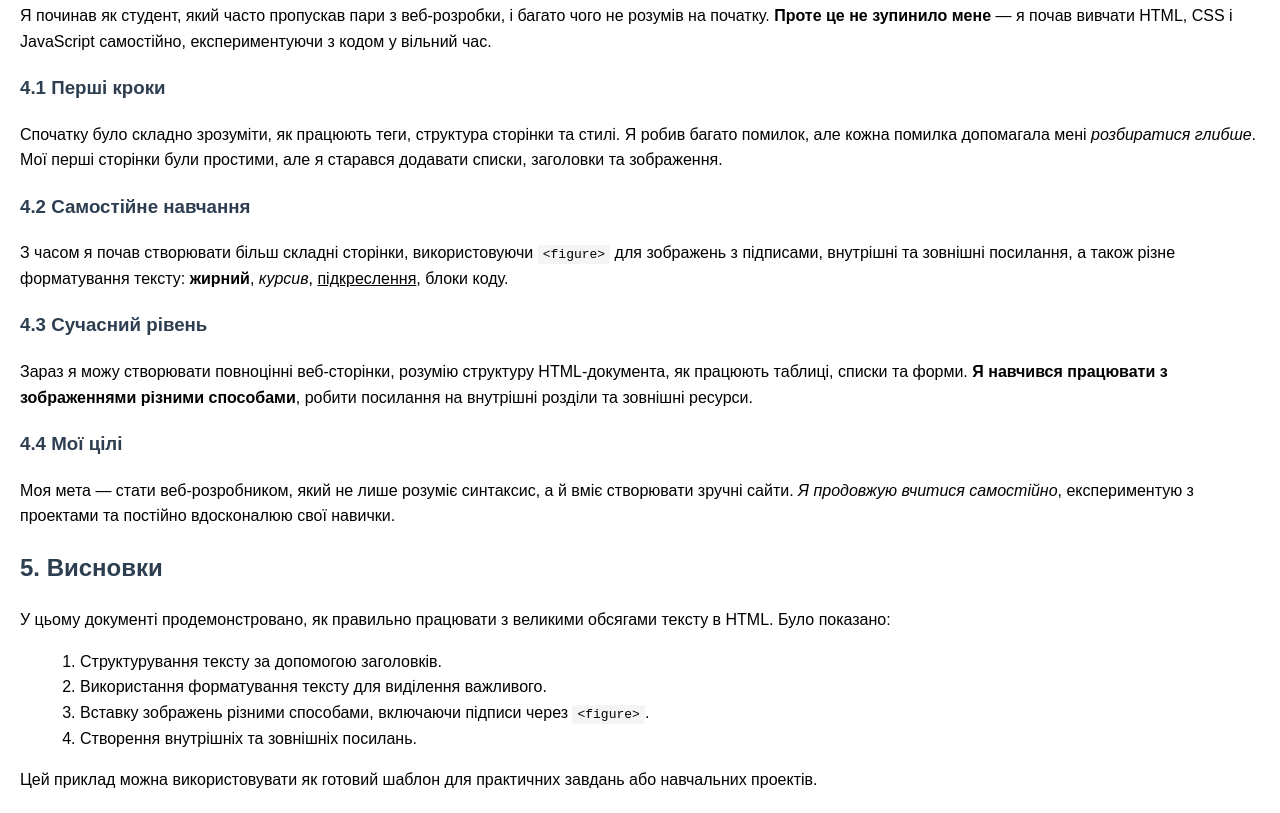
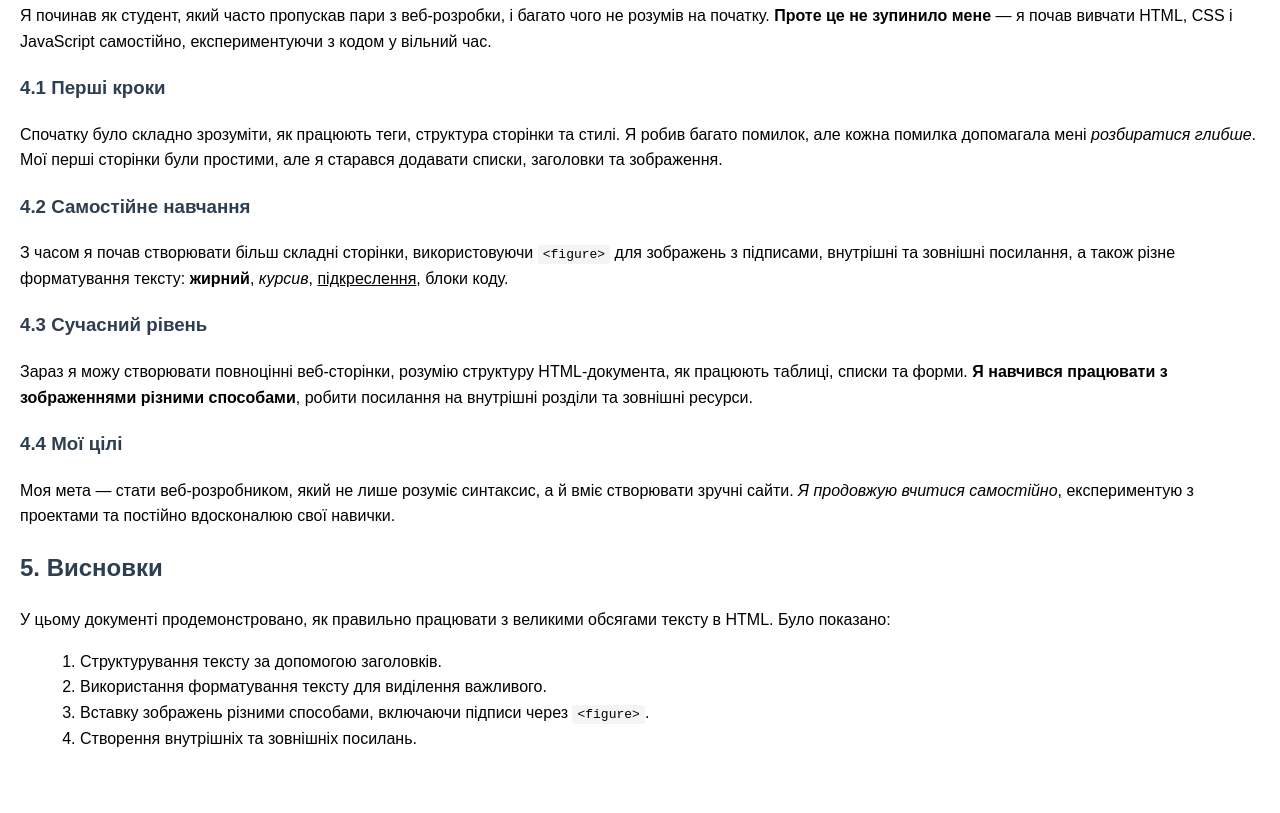
Before and after one commit to illya22021982-pixel/table-css2, a plain HTML site: page index.html in a window 1280 px wide. Shown: the part 2156-2969 px from the top of the page. After the commit the page ends 2927 px from the top, so only its background shows below. Drawn offline with Linux system fonts and the light colour scheme.

Commit message:
Update index.html

```diff
--- a/index.html
+++ b/index.html
@@ -111,7 +111,7 @@
     <li>Створення внутрішніх та зовнішніх посилань.</li>
 </ol>
 
-<p>Цей приклад можна використовувати як готовий шаблон для практичних завдань або навчальних проектів.</p>
+
 
 </body>
 </html>
```
